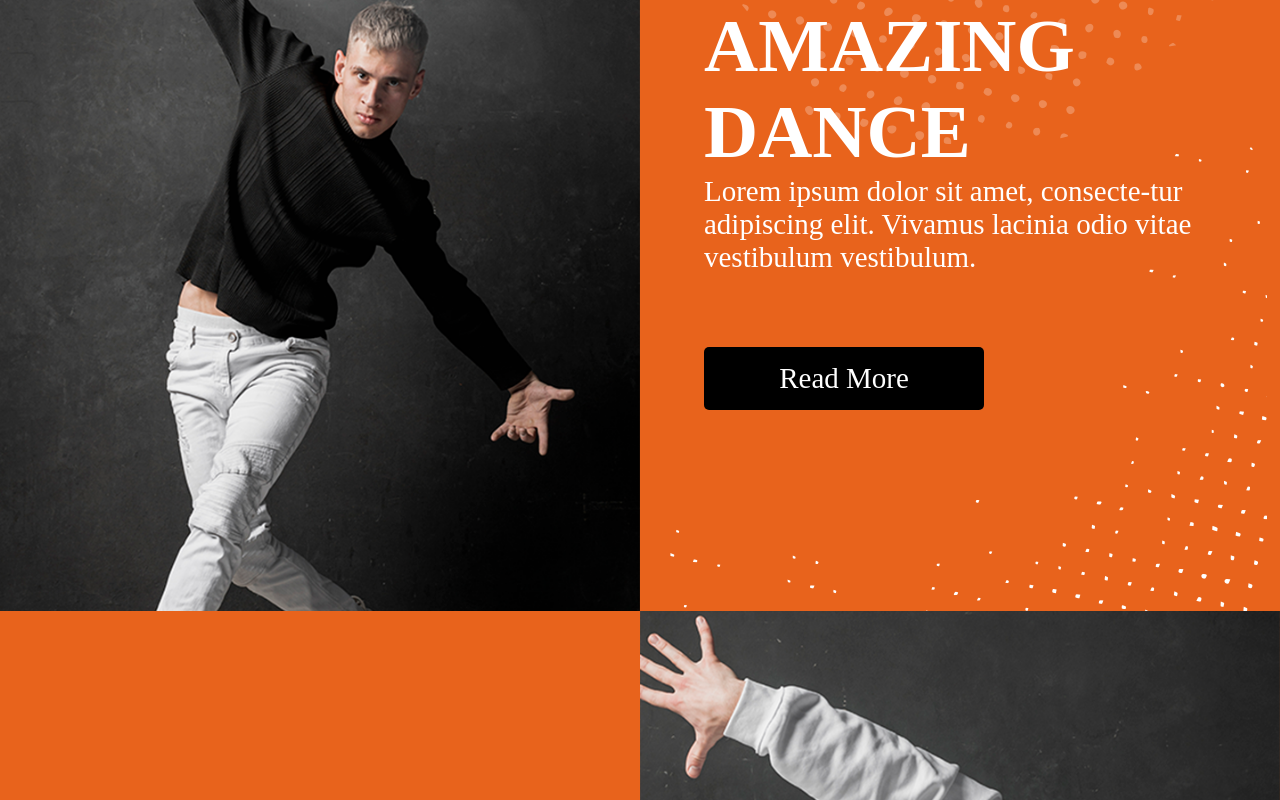
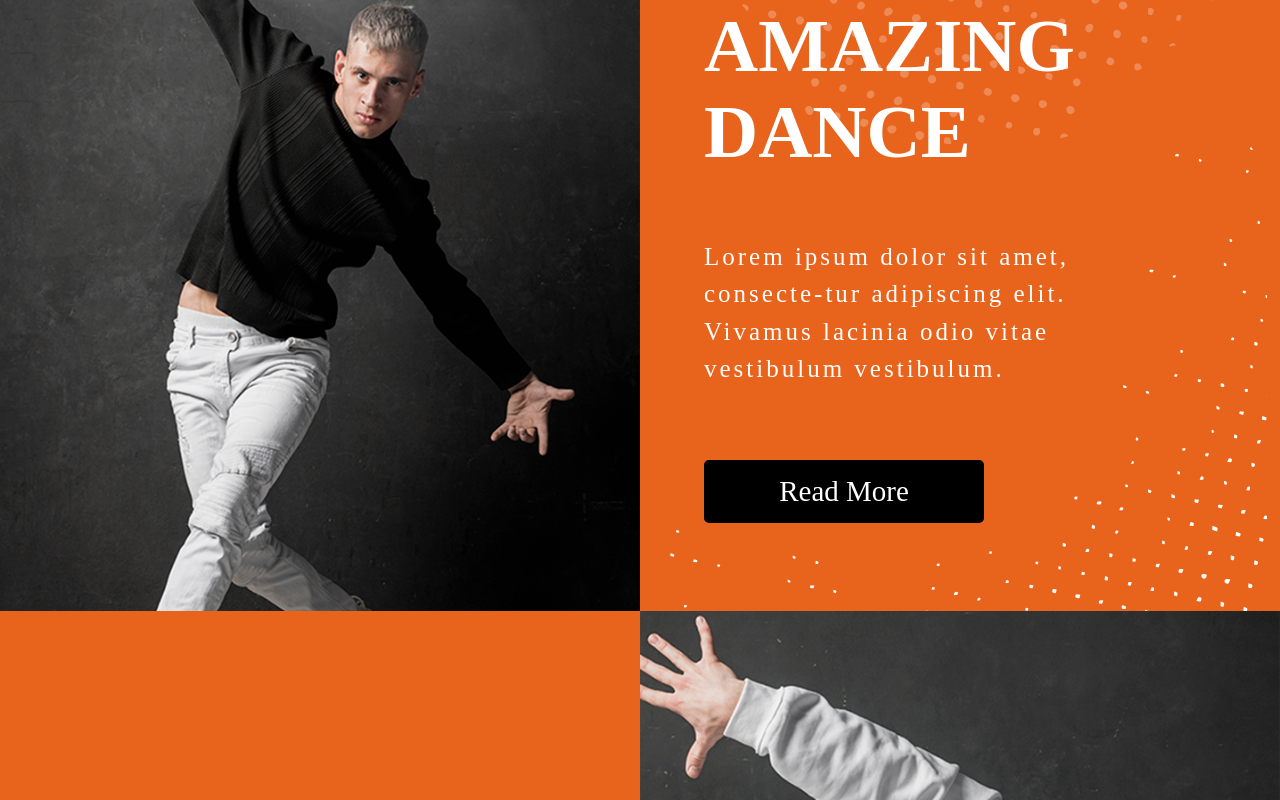
Before and after one commit to REZWANUL1/momin_psd, a plain HTML site: page index.html in a window 1280 px wide. Shown: the part 2769-3569 px from the top of the page. Drawn offline with Linux system fonts and the light colour scheme.

Commit message:
Update style.css

```diff
--- a/css/style.css
+++ b/css/style.css
@@ -308,7 +308,7 @@ header {
 
 }
 
-.promo_container>.card_content p {
+.promo_container .card_content p {
    margin-top: 2.5em;
    font-size: 25px;
    font-weight: lighter;
```
